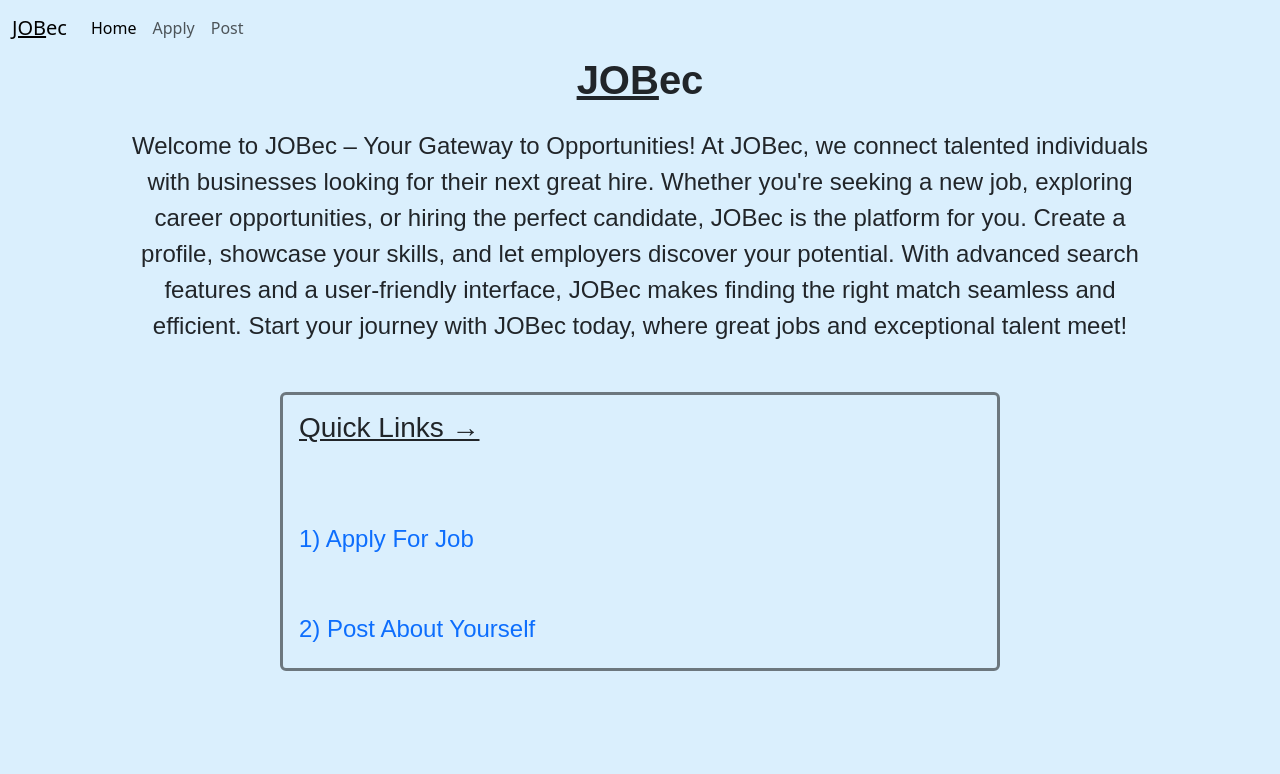
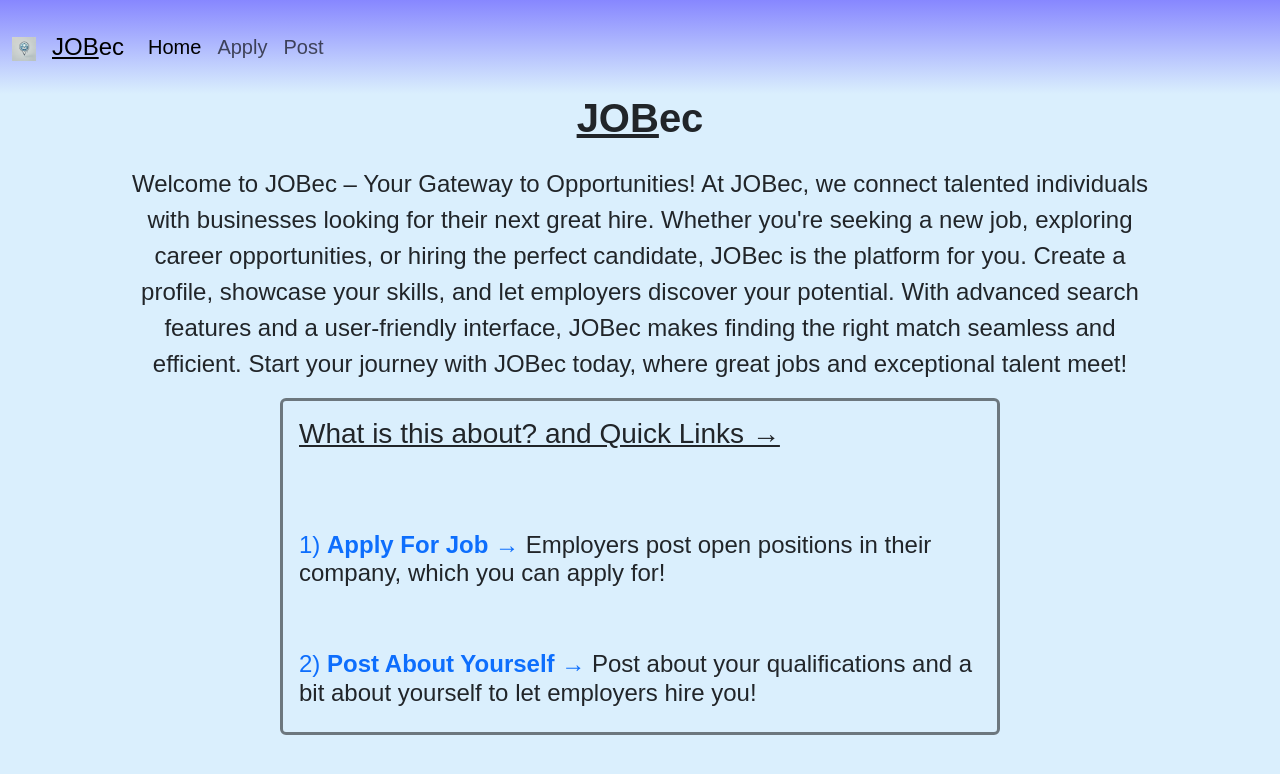
Before and after one commit to Pythokeya/sample-website, a Flask app: page / in a window 1280 px wide. Shown: the top 774 px of the page. Run offline with Flask 3, Linux system fonts and the light colour scheme.

Commit message:
added logo and navabar changes and quick box change

```diff
--- a/templates/home.html
+++ b/templates/home.html
@@ -44,13 +44,13 @@
         <script src="https://cdn.jsdelivr.net/npm/bootstrap@5.3.3/dist/js/bootstrap.min.js" integrity="sha384-0pUGZvbkm6XF6gxjEnlmuGrJXVbNuzT9qBBavbLwCsOGabYfZo0T0to5eqruptLy" crossorigin="anonymous"></script>
         <script src="https://cdn.jsdelivr.net/npm/bootstrap@5.3.3/dist/js/bootstrap.bundle.min.js" integrity="sha384-YvpcrYf0tY3lHB60NNkmXc5s9fDVZLESaAA55NDzOxhy9GkcIdslK1eN7N6jIeHz" crossorigin="anonymous"></script>
 
-        <div id="quick_box"  class="border border-black border-3 border-opacity-50 rounded p-3">
-                <h3><u>Quick Links &rarr;</u></h3>
+        <div id="quick_box"  class="border border-black border-3 border-opacity-50 rounded p-3 my-3">
+                <h3><u>What is this about? and Quick Links &rarr;</u></h3>
                 <br>
                 <div id="the_options">
-                    <h4><a href="/apply" style="text-decoration:none">1&#41; Apply For Job</a></h5>
+                    <h4><a href="/apply" style="text-decoration:none">1&#41; <b>Apply For Job &rarr;</a></b> Employers post open positions in their company, which you can apply for! </h5>
                     <br>
-                    <h4><a href="/post" style="text-decoration:none">2&#41; Post About Yourself</a></h5>
+                    <h4><a href="/post" style="text-decoration:none">2&#41; <b>Post About Yourself &rarr;</b></a> Post about your qualifications and a bit about yourself to let employers hire you!</h5>
                 </div>
         </div>
     </body>
--- a/templates/nav.html
+++ b/templates/nav.html
@@ -1,14 +1,23 @@
-<nav class="navbar navbar-expand-lg" style="background-color:#daeffd;">
+<style>
+    .navvy {
+        font-family: Arial, Helvetica, sans-serif;
+        background-image: linear-gradient(to top, #daeffd , rgb(135, 135, 255));
+    }
+</style>
+<nav class="navbar navbar-expand-lg navvy py-4 fs-5">
     <div class="container-fluid ">
-    <a class="navbar-brand" href="#"><u>JOB</u>ec</a>
+    <a class="navbar-brand" href="#">
+        <img src="jobec.webp" width="24px" height="24px" style="object-fit: cover;" alt="JOBec">
+    </a>
+    <a class="navbar-brand fs-4" href="#"><u>JOB</u>ec</a>
     <button class="navbar-toggler" type="button" data-bs-toggle="collapse" data-bs-target="#navbarNavAltMarkup" aria-controls="navbarNavAltMarkup" aria-expanded="false" aria-label="Toggle navigation">
         <span class="navbar-toggler-icon"></span>
     </button>
     <div class="collapse navbar-collapse" id="navbarNavAltMarkup">
         <div class="navbar-nav">
         <a class="nav-link active" aria-current="page" href="#">Home</a>
-        <a class="nav-link" href="#">Apply</a>
-        <a class="nav-link" href="#">Post</a>
+        <a class="nav-link" href="/apply">Apply</a>
+        <a class="nav-link" href="/post">Post</a>
         </div>
     </div>
     </div>
```
Also changed, not shown: templates/images/jobec.webp (added), templates/jobec.webp (added).
